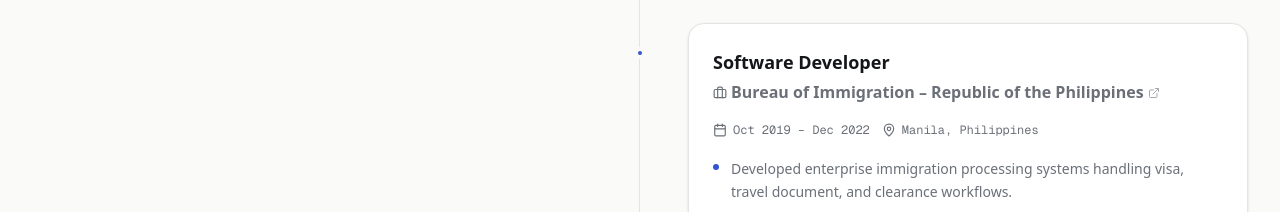
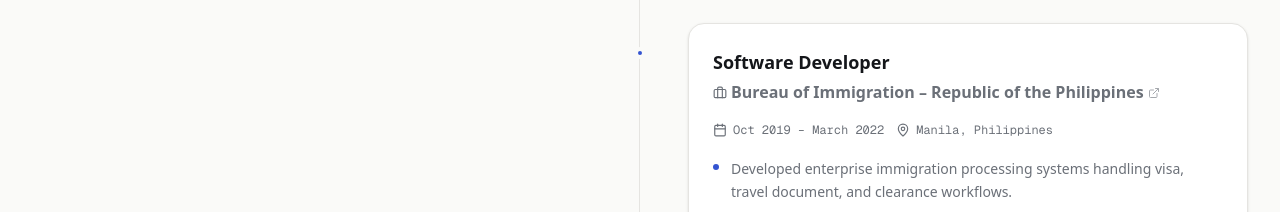
Before and after one commit to agurokeendavid/keen-portfolio, a Next.js app: page / in a window 1280 px wide. Shown: the part 3020-3232 px from the top of the page. Built offline with nearby package versions, Linux system fonts and the light colour scheme; no server answers.

Commit message:
fix: update employment period for Bureau of Immigration experience

```diff
--- a/data/experience.ts
+++ b/data/experience.ts
@@ -74,7 +74,7 @@ export const experiences: Experience[] = [
     company: "Bureau of Immigration – Republic of the Philippines",
     companyUrl: "https://immigration.gov.ph",
     location: "Manila, Philippines",
-    period: "Oct 2019 – Dec 2022",
+    period: "Oct 2019 – March 2022",
     current: false,
     description: [
       "Developed enterprise immigration processing systems handling visa, travel document, and clearance workflows.",
```
